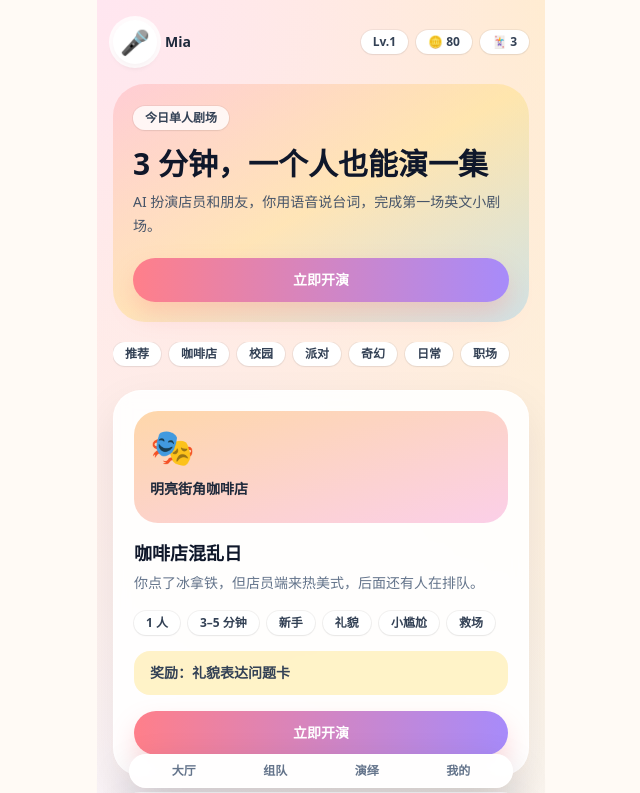
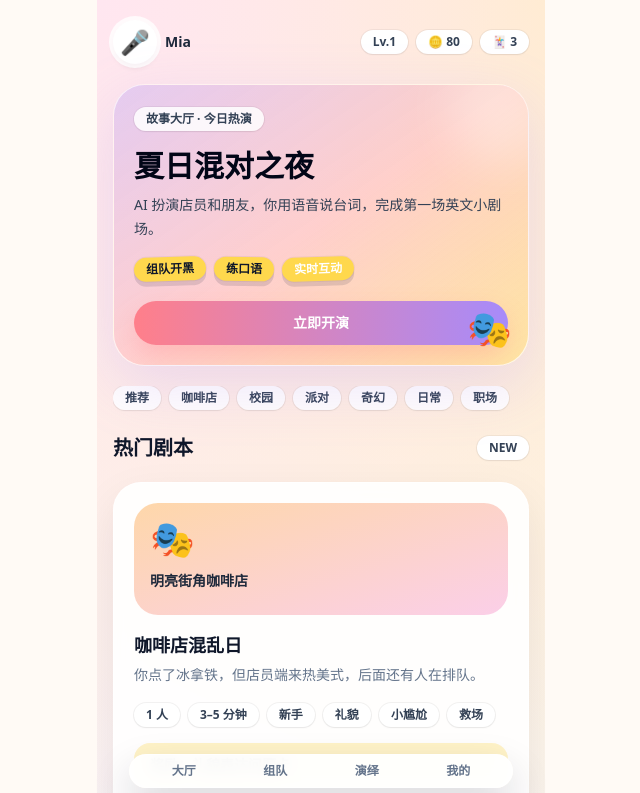
Before and after one commit to shuchaoye17-del/english-roleplay-party, a Next.js app: page /lobby in a window 1280 px wide. Shown: the top 793 px of the page, without its empty margins (319-959 px from the left). Built offline with nearby package versions, Linux system fonts and the light colour scheme.

Commit message:
Upgrade lobby with party app visual direction

```diff
--- a/src/app/lobby/page.tsx
+++ b/src/app/lobby/page.tsx
@@ -1,9 +1,10 @@
-import { BottomNav, Badge, Card, PhoneShell, AvatarBubble, Button } from '@/components/ui';
+import { BottomNav, Badge, Card, PhoneShell, AvatarBubble, Button, Sticker } from '@/components/ui';
 import { ScenarioCard } from '@/components/ScenarioCard';
 import { scenarios } from '@/data/scenarios';
 import { expressionCards } from '@/data/expressionCards';
 
 const categories = ['推荐', '咖啡店', '校园', '派对', '奇幻', '日常', '职场'];
+const partyTags = ['组队开黑', '练口语', '实时互动'];
 
 export default function LobbyPage() {
   const featured = scenarios[0];
@@ -13,23 +14,35 @@ export default function LobbyPage() {
       <header className="mb-5 flex items-center justify-between">
         <AvatarBubble emoji="🎤" name="Mia" />
         <div className="flex gap-2">
-          <Badge className="bg-sunshine/40">Lv.1</Badge>
+          <Badge className="bg-sunshine/60">Lv.1</Badge>
           <Badge className="bg-white">🪙 80</Badge>
           <Badge className="bg-white">🃏 {expressionCards.length}</Badge>
         </div>
       </header>
 
-      <section className="mb-5 rounded-[2rem] bg-gradient-to-br from-coral/25 via-sunshine/30 to-sky/30 p-5">
-        <Badge className="bg-white/80">今日单人剧场</Badge>
-        <h1 className="mt-4 text-3xl font-black text-slate-900">3 分钟，一个人也能演一集</h1>
-        <p className="mt-2 text-sm leading-6 text-slate-600">AI 扮演店员和朋友，你用语音说台词，完成第一场英文小剧场。</p>
+      <section className="relative mb-5 overflow-hidden rounded-[2rem] border border-white/70 bg-gradient-to-br from-partyPurple/30 via-coral/25 to-sunshine/40 p-5 shadow-[0_20px_60px_rgba(167,139,250,0.22)]">
+        <div className="absolute -right-8 -top-8 h-28 w-28 rounded-full bg-white/35 blur-xl" />
+        <div className="absolute bottom-4 right-4 text-4xl">🎭</div>
+        <Badge className="bg-white/85">故事大厅 · 今日热演</Badge>
+        <h1 className="mt-4 text-3xl font-black leading-tight text-slate-950">夏日混对之夜</h1>
+        <p className="mt-2 text-sm leading-6 text-slate-700">AI 扮演店员和朋友，你用语音说台词，完成第一场英文小剧场。</p>
+        <div className="mt-4 flex flex-wrap gap-2">
+          {partyTags.map((tag, index) => (
+            <Sticker key={tag} className={index === 1 ? 'rotate-1 bg-sky' : index === 2 ? 'bg-coral text-white' : ''}>{tag}</Sticker>
+          ))}
+        </div>
         <div className="mt-5">
           <Button href={`/play/${featured.id}`}>立即开演</Button>
         </div>
       </section>
 
       <div className="mb-5 flex gap-2 overflow-x-auto pb-1">
-        {categories.map((category) => <Badge key={category} className="shrink-0 bg-white">{category}</Badge>)}
+        {categories.map((category) => <Badge key={category} className="shrink-0 bg-white/90">{category}</Badge>)}
+      </div>
+
+      <div className="mb-5 flex items-center justify-between">
+        <h2 className="text-xl font-black text-slate-900">热门剧本</h2>
+        <Badge className="bg-coral/10 text-coral">NEW</Badge>
       </div>
 
       <div className="mb-5 grid gap-4">
@@ -39,7 +52,8 @@ export default function LobbyPage() {
       <Card className="mb-4 bg-sky/10">
         <div className="flex items-start justify-between gap-4">
           <div>
-            <h2 className="text-lg font-black text-slate-900">好友剧场</h2>
+            <Badge className="bg-white">好友社交</Badge>
+            <h2 className="mt-2 text-lg font-black text-slate-900">好友剧场</h2>
             <p className="mt-1 text-sm text-slate-600">完成 7 关后解锁好友剧场。</p>
           </div>
           <span className="text-3xl">🔒</span>
@@ -49,7 +63,8 @@ export default function LobbyPage() {
       <Card className="bg-partyPurple/10">
         <div className="flex items-start justify-between gap-4">
           <div>
-            <h2 className="text-lg font-black text-slate-900">多人派对副本</h2>
+            <Badge className="bg-white">多人派对</Badge>
+            <h2 className="mt-2 text-lg font-black text-slate-900">多人派对副本</h2>
             <p className="mt-1 text-sm text-slate-600">完成 14 关后解锁多人派对副本。</p>
           </div>
           <span className="text-3xl">🎭</span>
```
